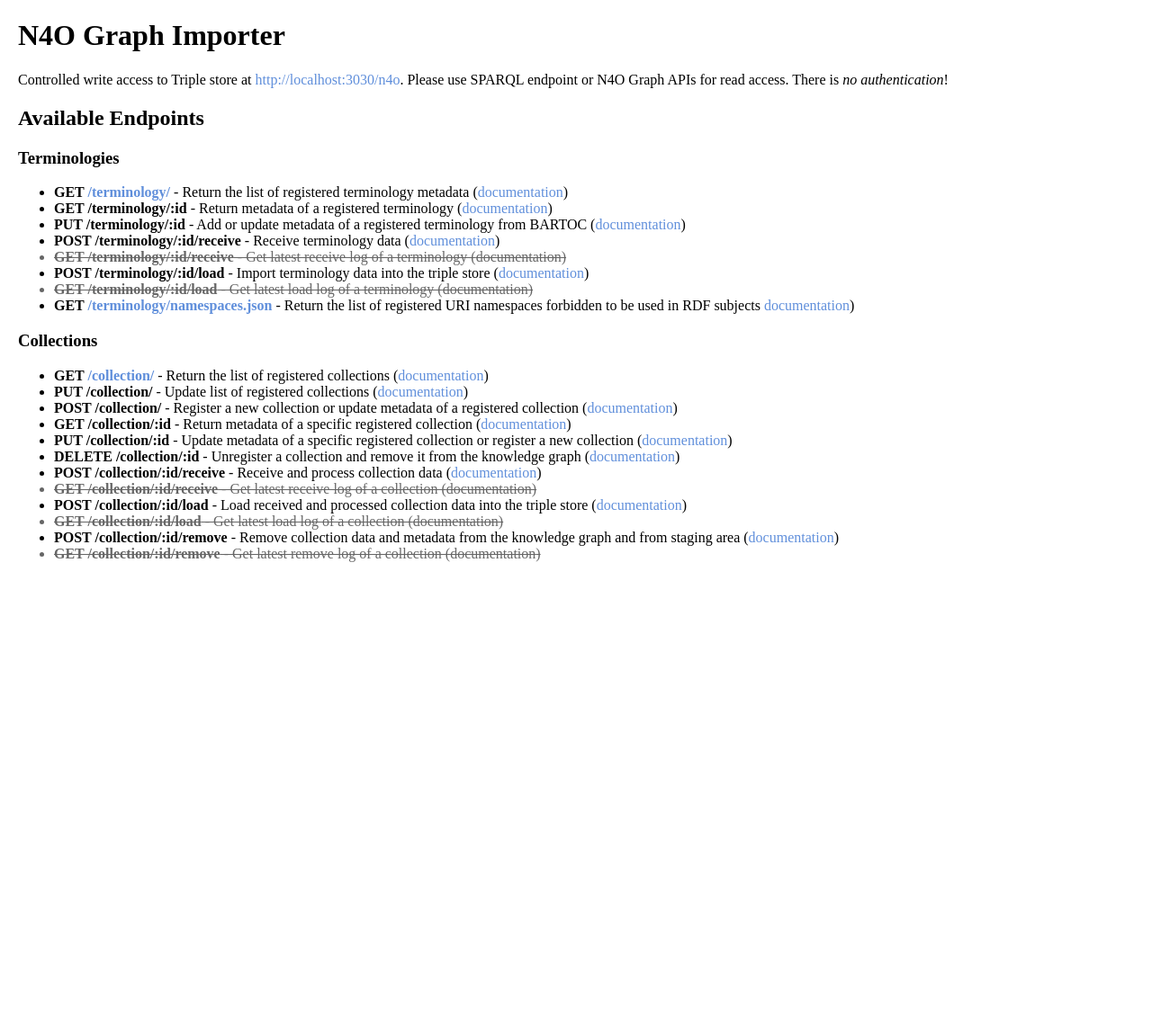
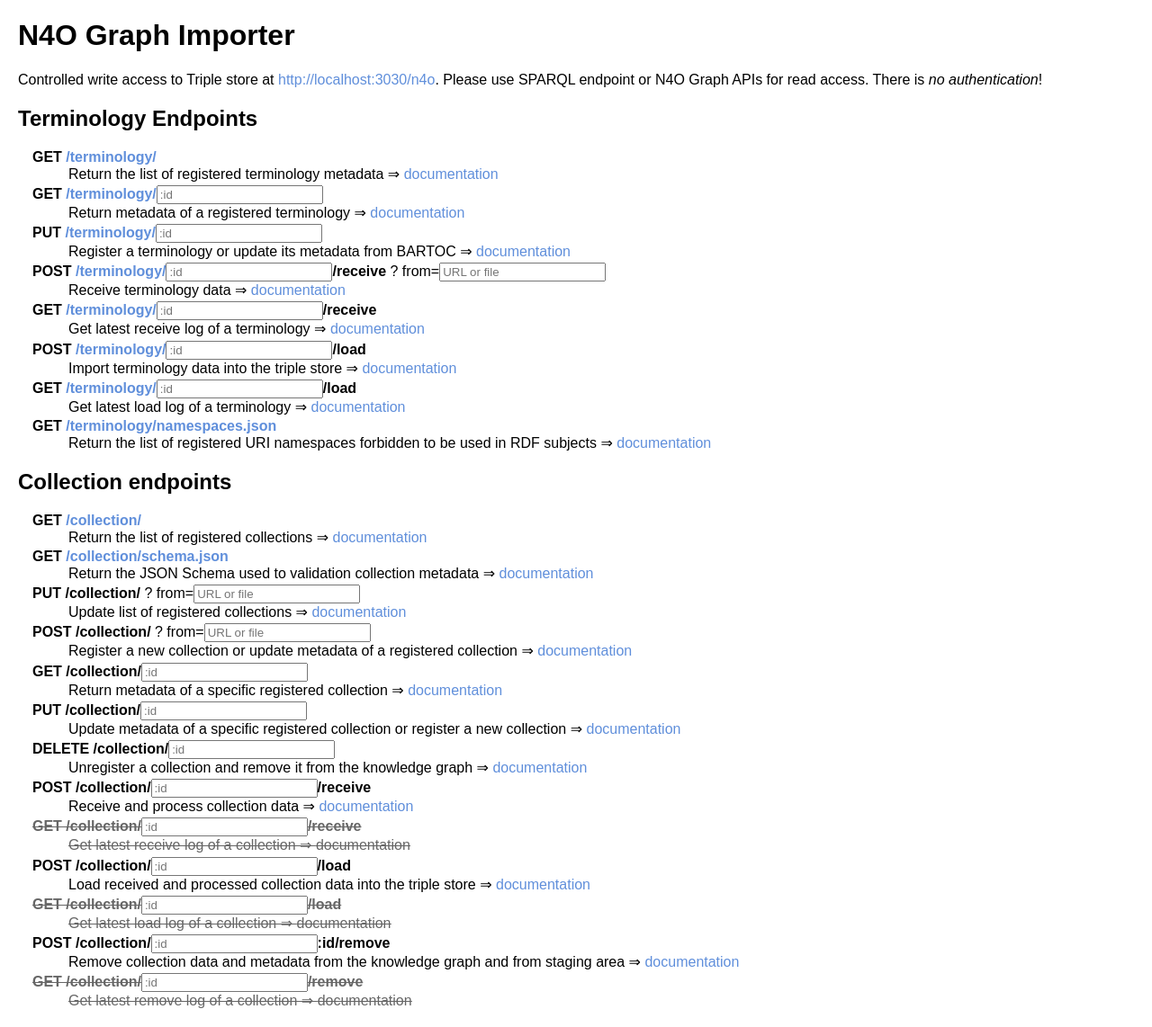
Before and after one commit to nfdi4objects/n4o-graph-importer, a Flask app: page / in a window 1280 px wide. Shown: the whole page at 90% size. Before the commit the page ends 625 px from the top, so only its background shows below. Run offline with Flask 3, Linux system fonts and the light colour scheme; parts of the project's set-up code (start-up, migrations or seed data) failed here and were passed over.

Commit message:
Extend index page to minimal admin interface

```diff
--- a/app.py
+++ b/app.py
@@ -1,6 +1,6 @@
 from flask import Flask, jsonify, request, render_template
 from waitress import serve
-from lib import CollectionRegistry, TerminologyRegistry, ApiError, ValidationError
+from lib import CollectionRegistry, TerminologyRegistry, ApiError, ValidationError, read_json
 import argparse
 import subprocess
 import os
@@ -11,8 +11,6 @@
 
 collectionRegistry = None
 terminologyRegistry = None
-
-# TODO: catch ServerError and return 500 response (e.g. backend not available)
 
 
 def init(**config):
@@ -56,12 +54,14 @@
 def terminology_namspeaces():
     return jsonify(terminologyRegistry.namespaces())
 
+
 @app.route('/terminology/<int:id>', methods=['GET'])
 def get_terminology(id):
     return jsonify(terminologyRegistry.get(id))
 
+
 @app.route('/terminology/<int:id>', methods=['PUT'])
-def put_terminology(id):
+def register_terminology(id):
     return jsonify(terminologyRegistry.add(id))
 
 
@@ -91,6 +91,11 @@
         return jsonify(collectionRegistry.add(data)), 200
 
 
+@app.route('/collection/schema.json', methods=['GET'])
+def collection_schema():
+    return jsonify(read_json("collection-schema.json"))
+
+
 @app.route('/collection/<int:id>', methods=['GET'])
 def get_collection(id):
     return jsonify(collectionRegistry.get(id))
@@ -116,6 +121,7 @@
 
 @app.route('/collection/<int:id>/import', methods=['POST'])
 def collection_import_id(id):
+    # TODO: move to Python library
     '''Import the data of an collection entry.'''
     response = subprocess.run(
         f'./import-collection {id}', shell=True, capture_output=True, text=True)
@@ -128,8 +134,7 @@
     parser = argparse.ArgumentParser()
     parser.add_argument(
         '-w', '--wsgi', action=argparse.BooleanOptionalAction, help="Use WSGI server")
-    parser.add_argument('-p', '--port', type=int,
-                        default=5020, help="Server port")
+    parser.add_argument('-p', '--port', type=int, default=5020)
     parser.add_argument('-d', '--debug', action=argparse.BooleanOptionalAction)
     args = parser.parse_args()
     init()
--- a/lib/terminologies.py
+++ b/lib/terminologies.py
@@ -2,6 +2,7 @@
 import requests
 import re
 import shutil
+import sys
 from urllib.request import urlretrieve
 from .utils import read_json, read_ndjson, write_json
 from .errors import NotFound, ClientError
@@ -40,6 +41,7 @@
         try:
             id = int(id)
             uri = f"http://bartoc.org/en/node/{id}"
+            print(uri)
             voc = requests.get(f"https://bartoc.org/api/data?uri={uri}").json()
             if not len(voc):
                 raise NotFound(f"Terminology not found: {uri}")
@@ -48,6 +50,7 @@
             (self.stage / str(id)).mkdir(exist_ok=True)
             rdf = jskos_to_rdf(voc).serialize(format='ntriples')
             query = "DELETE { ?s ?p ?o } WHERE { VALUES ?s { <%s> } ?s ?p ?o }" % uri
+            print('FIXME: the following sometimes crashes', flush=True)
             sparql_update(self.sparql, self.graph, query)
             sparql_insert(self.sparql, self.graph, rdf)
             return voc
--- a/lib/utils.py
+++ b/lib/utils.py
@@ -4,6 +4,7 @@
 def read_json(file):
     with open(file) as f:
         return json.load(f)
+
 
 def read_ndjson(file):
     with open(file) as file:
--- a/templates/index.html
+++ b/templates/index.html
@@ -7,6 +7,16 @@
     <style type="text/css">
     body {
       margin: 20px;
+      font-family: sans-serif;
+    }
+    ul {
+      list-style-type: none;
+      padding: 0 1em;
+    }
+    li {
+      text-indent: -2.5em;
+      padding-left: 2.5em;
+      margin-bottom: 0.2em;
     }
     a:link, a:visited {
       text-decoration: none;
@@ -29,82 +39,182 @@
       text-decoration: line-through;
       color: #666;
     }
+    .ok { color: green; }
+    .error { color: red; }
     </style>
   </head>
   <body>
+
+    {% macro help(text, id) -%}
+      <br>{{ text }}
+      ⇒ <a href="https://github.com/nfdi4objects/n4o-graph-importer#{{id}}" target="_blank">documentation</a>
+    {%- endmacro -%}
+    {% macro input_id(id) -%}
+      <input type="number" min="0" step="1" size="6" placeholder=":id" id="{{id}}"/>
+    {%- endmacro -%}
+
     <h1>{{ title }}</h1>
     <p>
       Controlled write access to Triple store at <a href="{{ sparql }}">{{ sparql }}</a>.
       Please use SPARQL endpoint or N4O Graph APIs for read access.
       There is <em>no authentication</em>!
     </p>
-    <h2>Available Endpoints</h2>
-    <h3>Terminologies</h3>
+    <h2>Terminology Endpoints</h2>
     <ul>
       <li>
-        <b>GET <a href="/terminology/">/terminology/</a></b> - Return the list of registered terminology metadata (<a href="https://github.com/nfdi4objects/n4o-graph-importer#get-terminology" target="_blank">documentation</a>)
+        <b>GET <a href="/terminology/">/terminology/</a></b>
+        {{ help("Return the list of registered terminology metadata", "get-terminology") }}
       </li>
       <li>
-        <b>GET /terminology/:id</b> - Return metadata of a registered terminology (<a href="https://github.com/nfdi4objects/n4o-graph-importer#get-terminology_id" target="_blank">documentation</a>)
+        <b>GET <a href="javascript:;" onclick="visit('/terminology/'+getValue('trm0'))">/terminology/</a>{{ input_id("trm0") }}</b>
+        {{ help("Return metadata of a registered terminology","get-terminology_id") }}
       </li>
       <li>
-        <b>PUT /terminology/:id</b> - Add or update metadata of a registered terminology from BARTOC (<a href="https://github.com/nfdi4objects/n4o-graph-importer#put-terminology_id" target="_blank">documentation</a>)
+        <b>PUT <a href="javascript:;" onclick="registerTerminology()">/terminology/</a>{{ input_id("trm1") }}</b>
+        <span id="msg1"></span>
+        {{ help("Register a terminology or update its metadata from BARTOC","put-terminologyid") }}
       </li>
       <li>
-        <b>POST /terminology/:id/receive</b> - Receive terminology data (<a href="https://github.com/nfdi4objects/n4o-graph-importer#post-terminology_id_receive" target="_blank">documentation</a>)
+        <b>POST <a href="javascript:;" onclick="receiveTerminology()">/terminology/</a>{{ input_id("trm2") }}/receive</b>
+        ? from=<input type="text" placeholder="URL or file" id="terminologyFrom" />
+        <span id="msg2"></span>
+        {{ help("Receive terminology data","post-terminology_id_receive") }}
+      </li>
+      <li>
+        <b>GET <a href="javascript:;" onclick="visit('/terminology/'+getValue('trm3')+'/receive')">/terminology/</a>{{ input_id("trm3") }}/receive</b>
+        {{ help("Get latest receive log of a terminology","get-terminology_id_receive") }}
+      </li>
+      <li>
+        <b>POST <a href="javascript:;" onclick="loadTerminology()">/terminology/</a>{{ input_id("trm4") }}/load</b>
+        <span id="msg3"></span>
+        {{ help("Import terminology data into the triple store","post-terminologyidload") }}
+      </li>
+      <li>
+        <b>GET <a href="javascript:;" onclick="visit('/terminology/'+getValue('trm5')+'/load')">/terminology/</a>{{ input_id("trm5") }}/load</b>
+        {{ help("Get latest load log of a terminology","get-terminologyidload") }}
+      </li>
+      <li>
+        <b>GET <a href="/terminology/namespaces.json">/terminology/namespaces.json</a></b>
+        {{ help("Return the list of registered URI namespaces forbidden to be used in RDF subjects","get-terminology-namespaces_json") }}
+      </li>
+    </ul>
+    <h2>Collection endpoints</h2>
+    <ul>
+      <li>
+        <b>GET <a href="/collection/">/collection/</a></b>
+        {{ help("Return the list of registered collections","get-collection") }}
+      </li>
+      <li>
+        <b>GET <a href="/collection/schema.json">/collection/schema.json</a></b>
+        {{ help("Return the JSON Schema used to validation collection metadata","get-collectionschemajson") }}
+      </li>
+      <li>
+        <b>PUT /collection/</b>
+        ? from=<input type="text" placeholder="URL or file" id="allCollectionsFrom" />
+        <span id="msg4"></span>
+        {{ help("Update list of registered collections","put-collection") }}
+      </li>
+      <li>
+        <b>POST /collection/</b>
+        ? from=<input type="text" placeholder="URL or file" id="collectionFrom" />
+        <span id="msg5"></span>
+        {{ help("Register a new collection or update metadata of a registered collection","post-collection") }}
+      </li>
+      <li>
+        <b>GET /collection/{{ input_id("col0") }}</b>
+        {{ help("Return metadata of a specific registered collection","get-collectionid") }}
+      </li>
+      <li>
+        <b>PUT /collection/{{ input_id("col1") }}</b>
+        <span id="msg6"></span>
+        {{ help("Update metadata of a specific registered collection or register a new collection","put-collectionid") }}
+      </li>
+      <li>
+        <b>DELETE /collection/{{ input_id("col2") }}</b>
+        <span id="msg7"></span>
+        {{ help("Unregister a collection and remove it from the knowledge graph","delete-collectionid") }}
+      </li>
+      <li>
+        <b>POST /collection/{{ input_id("col3") }}/receive</b>
+        <span id="msg8"></span>
+        {{ help("Receive and process collection data","post-collectionidreceive") }}
       </li>
       <li class="disabled">
-        <b>GET /terminology/:id/receive</b> - Get latest receive log of a terminology (<a href="https://github.com/nfdi4objects/n4o-graph-importer#get-terminology_id_receive" target="_blank">documentation</a>)
+        <b>GET /collection/{{ input_id("col4") }}/receive</b>
+        {{ help("Get latest receive log of a collection","get-collectionidreceive") }}
       </li>
       <li>
-        <b>POST /terminology/:id/load</b> - Import terminology data into the triple store (<a href="https://github.com/nfdi4objects/n4o-graph-importer#post-terminology_id_load" target="_blank">documentation</a>)
+        <b>POST /collection/{{ input_id("col5") }}/load</b>
+        <span id="msg9"></span>
+        {{ help("Load received and processed collection data into the triple store","post-collectionidload") }}
       </li>
       <li class="disabled">
-        <b>GET /terminology/:id/load</b> - Get latest load log of a terminology (<a href="https://github.com/nfdi4objects/n4o-graph-importer#get-terminology_id_load" target="_blank">documentation</a>)
+        <b>GET /collection/{{ input_id("col6") }}/load</b>
+        {{ help("Get latest load log of a collection","get-collectionidload") }}
       </li>
       <li>
-        <b>GET <a href="/terminology/namespaces.json">/terminology/namespaces.json</a></b> - Return the list of registered URI namespaces forbidden to be used in RDF subjects <a href="https://github.com/nfdi4objects/n4o-graph-importer#get-terminology-namespaces_json" target="_blank">documentation</a>)
-      </li>
-    </ul>
-    <h3>Collections</h3>
-    <ul>
-      <li>
-        <b><b>GET <a href="/collection/">/collection/</a></b></b> - Return the list of registered collections (<a href="https://github.com/nfdi4objects/n4o-graph-importer#get-collection" target="_blank">documentation</a>)
-      </li>
-      <li>
-        <b>PUT /collection/</b> - Update list of registered collections (<a href="https://github.com/nfdi4objects/n4o-graph-importer#put-collection" target="_blank">documentation</a>)
-      </li>
-      <li>
-        <b>POST /collection/</b> - Register a new collection or update metadata of a registered collection (<a href="https://github.com/nfdi4objects/n4o-graph-importer#post-collection" target="_blank">documentation</a>)
-      </li>
-      <li>
-        <b>GET /collection/:id</b> - Return metadata of a specific registered collection (<a href="https://github.com/nfdi4objects/n4o-graph-importer#get-collection_id" target="_blank">documentation</a>)
-      </li>
-      <li>
-        <b>PUT /collection/:id</b> - Update metadata of a specific registered collection or register a new collection (<a href="https://github.com/nfdi4objects/n4o-graph-importer#put-collection_id" target="_blank">documentation</a>)
-      </li>
-      <li>
-        <b>DELETE /collection/:id</b> - Unregister a collection and remove it from the knowledge graph (<a href="https://github.com/nfdi4objects/n4o-graph-importer#delete-collection_id" target="_blank">documentation</a>)
-      </li>
-      <li>
-        <b>POST /collection/:id/receive</b> - Receive and process collection data (<a href="https://github.com/nfdi4objects/n4o-graph-importer#post-collection_id_receive" target="_blank">documentation</a>)
+        <b>POST /collection/{{ input_id("col7") }}:id/remove</b>
+        <span id="msg10"></span>
+        {{ help("Remove collection data and metadata from the knowledge graph and from staging area","post-collectioniddelete") }}
       </li>
       <li class="disabled">
-        <b>GET /collection/:id/receive</b> - Get latest receive log of a collection (<a href="https://github.com/nfdi4objects/n4o-graph-importer#get-collection_id_receive" target="_blank">documentation</a>)
-      </li>
-      <li>
-        <b>POST /collection/:id/load</b> - Load received and processed collection data into the triple store (<a href="https://github.com/nfdi4objects/n4o-graph-importer#post-collection_id_load" target="_blank">documentation</a>)
-      </li>
-      <li class="disabled">
-        <b>GET /collection/:id/load</b> - Get latest load log of a collection (<a href="https://github.com/nfdi4objects/n4o-graph-importer#get-collection_id_load" target="_blank">documentation</a>)
-      </li>
-      <li>
-        <b>POST /collection/:id/remove</b> - Remove collection data and metadata from the knowledge graph and from staging area (<a href="https://github.com/nfdi4objects/n4o-graph-importer#post-collection_id_delete" target="_blank">documentation</a>)
-      </li>
-      <li class="disabled">
-        <b>GET /collection/:id/remove</b> - Get latest remove log of a collection (<a href="https://github.com/nfdi4objects/n4o-graph-importer#get-collection_id_remove" target="_blank">documentation</a>)
+        <b>GET /collection/{{ input_id("col8") }}/remove</b>
+        {{ help("Get latest remove log of a collection","get-collectionidremove") }}
       </li>
     </ul>
     </ul>
   </body>
 </html>
+<script type="text/javascript">
+const $ = id => document.getElementById(id)
+const getValue = id => $(id).value || ""
+const visit = url => window.location.href = url
+
+var trmId, colId
+
+const request = async (url, method, msg) => {
+  for (let m of [1,2,3,4,5,6,7,8,9].map(i => $("msg"+i))) {
+    m.textContent = ""
+    m.className = ""
+  }
+  msg = $(msg)
+
+  const options = { method }
+  /*if (method == "POST" || method == "PUT") {
+    options.headers = { 'Content-Type': 'application/json' }
+    options.body = "{}" /// TODO
+  }*/
+
+  const res = await fetch(url, options).catch(e => ({ statusText: ""+e }))
+  if (res.ok) {
+    msg.className = "ok"
+    msg.textContent = "OK"
+  } else {
+    var error = res.statusText
+    try { error = (await res.json()).error } catch {}
+    msg.className = "error"
+    msg.textContent = error
+  }
+}
+
+const registerTerminology = async () => await request("./terminology/"+trmId[1].value, "PUT", "msg1")
+const receiveTerminology = async () => await request("./terminology/"+trmId[2].value+"/receive?from="+getValue("terminologyFrom"), "POST", "msg2")
+const loadTerminology = async () => await request("./terminology/"+trmId[4].value+"/load", "POST", "msg3")
+
+const receiveCollection = async () => await request("./collection/"+trmId[2].value+"/receive?from="+getValue("collectionFrom"), "POST", "msg5")
+const loadCollection = async () => await request("./collection/"+trmId[4].value+"/load", "POST", "msg3")
+
+window.onload = () => {
+
+  trmId = [0,1,2,3,4,5].map(i => $("trm"+i))
+  colId = [0,1,2,3,4,5,6,7,8].map(i => $("col"+i))
+
+  const sync = (value, elems) => {
+    for (let e of elems) e.value = value
+    return true
+  }
+
+  trmId.forEach(elem => elem.addEventListener("input", e => sync(e.target.value, trmId)))
+  colId.forEach(elem => elem.addEventListener("input", e => sync(e.target.value, colId)))
+
+}</script>
```
Also changed, not shown: lib/rdf.py (+32 -1 lines), README.md.
